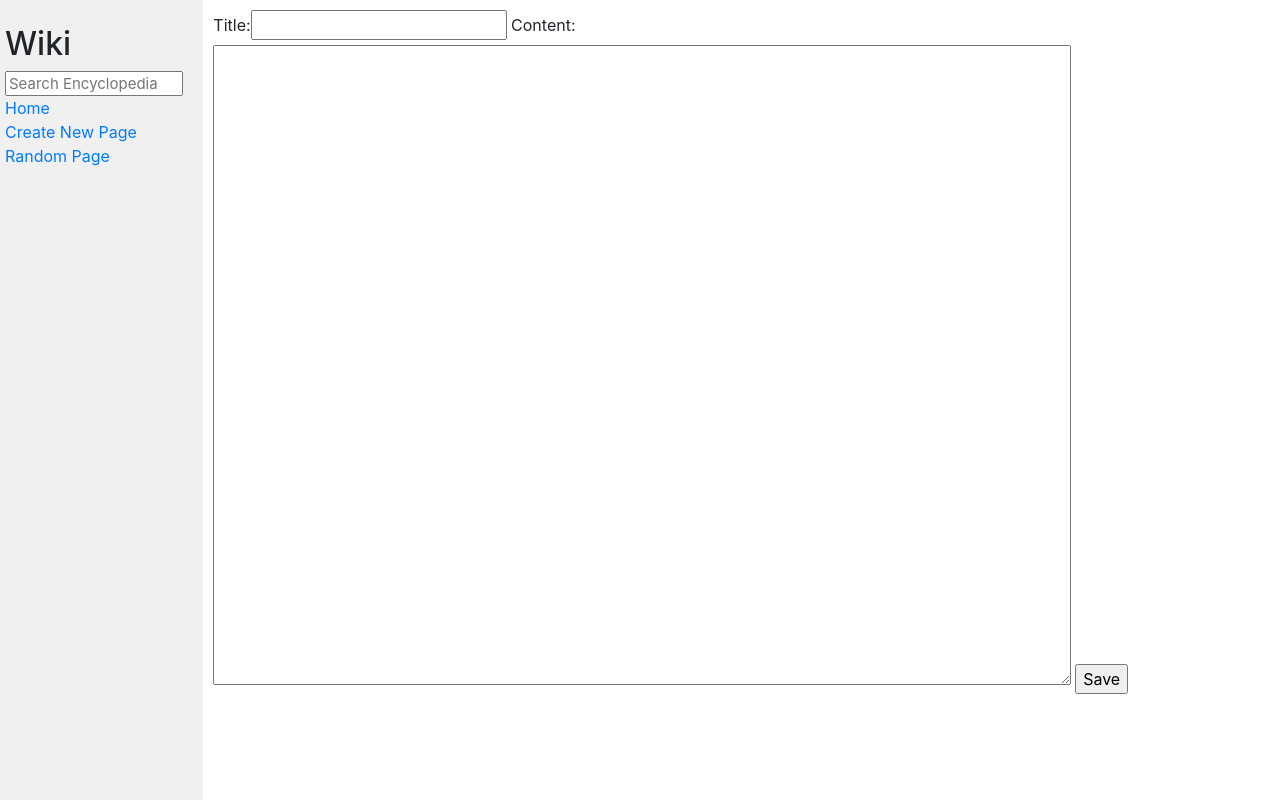
After one commit to Aljuagme/cs50_django, a Django app: page /wiki/new_page/ in a window 1280 px wide. The commit adds this page. Run offline with Django 3.2, Linux system fonts and the light colour scheme; some libraries are stand-ins or nearby versions.

Commit message:
implemented random entry, and finished up the new entry one

```diff
--- a/wiki/encyclopedia/static/encyclopedia/styles.css
+++ b/wiki/encyclopedia/static/encyclopedia/styles.css
@@ -13,7 +13,7 @@ h1 {
 }
 
 textarea {
-    height: 90vh;
+    height: 80vh;
     width: 80%;
 }
 
--- a/wiki/encyclopedia/templates/encyclopedia/layout.html
+++ b/wiki/encyclopedia/templates/encyclopedia/layout.html
@@ -24,10 +24,10 @@
                     <a href="{% url 'encyclopedia:index' %}">Home</a>
                 </div>
                 <div>
-                    Create New Page
+                    <a href="{% url 'encyclopedia:new_page' %}">Create New Page</a>
                 </div>
                 <div>
-                    Random Page
+                    <a href="{% url 'encyclopedia:random_page' %}">Random Page</a>
                 </div>
                 {% block nav %}
                 {% endblock %}
--- /dev/null
+++ b/wiki/encyclopedia/templates/encyclopedia/new_page.html
@@ -0,0 +1,13 @@
+{% extends "encyclopedia/layout.html" %}
+
+{% block title %}
+    Create Page
+{% endblock %}
+
+{% block body %}
+    <form action="{% url 'encyclopedia:save_entry' %}" method="post">
+        {% csrf_token %}
+        {{ new_entry }}
+        <input type="submit" value="Save">
+    </form>
+{% endblock %}
--- a/wiki/encyclopedia/urls.py
+++ b/wiki/encyclopedia/urls.py
@@ -5,5 +5,10 @@ from . import views
 app_name = "encyclopedia"
 urlpatterns = [
     path("", views.index, name="index"),
+    path("wiki/new_page/", views.new_page, name="new_page"),
+    path("wiki/save_entry/", views.save_entry, name="save_entry"),
     path("wiki/<str:title>/", views.wiki_page, name="wiki_page"),
+    path("wiki/random_page", views.random_page, name="random_page"),
+
+
 ]
--- a/wiki/encyclopedia/views.py
+++ b/wiki/encyclopedia/views.py
@@ -1,5 +1,7 @@
 import re
+import random
 
+from django import forms
 from django.http import Http404, HttpResponseRedirect
 from django.shortcuts import render, redirect
 from django.urls import reverse
@@ -7,7 +9,9 @@ from django.urls import reverse
 from . import util
 from .util import get_entry
 
-# Trying to
+class NewEntryForm(forms.Form):
+    title = forms.CharField(label="Title")
+    content = forms.CharField(label="Content", widget=forms.Textarea)
 def index(request):
     return render(request, "encyclopedia/index.html", {
         "entries": util.list_entries()
@@ -52,3 +56,30 @@ def entry(request, title):
             "entries": entries})
         else:
             return HttpResponseRedirect(reverse("encyclopedia:index"))
+
+
+def new_page(request):
+    return render(request, "encyclopedia/new_page.html",
+                  {"new_entry": NewEntryForm()})
+
+
+def save_entry(request):
+    if request.method == "POST":
+        form = NewEntryForm(request.POST)
+        print("YEAH, the form: ", form)
+        title = form.cleaned_data["title"]
+        if title in util.list_entries():
+            raise Exception("Title Already Exists")
+
+        title = request.POST.get("title")
+        content = request.POST.get("content")
+
+        util.save_entry(title, content)
+        return HttpResponseRedirect(reverse("encyclopedia:wiki_page", args=[title]))
+
+
+def random_page(request):
+    entries = util.list_entries()
+    chosen = random.choice(entries)
+
+    return HttpResponseRedirect(reverse("encyclopedia:wiki_page", args=[chosen]))
```
Also changed, not shown: wiki/entries/Python.md (line endings or trailing spaces), 2 other files.
